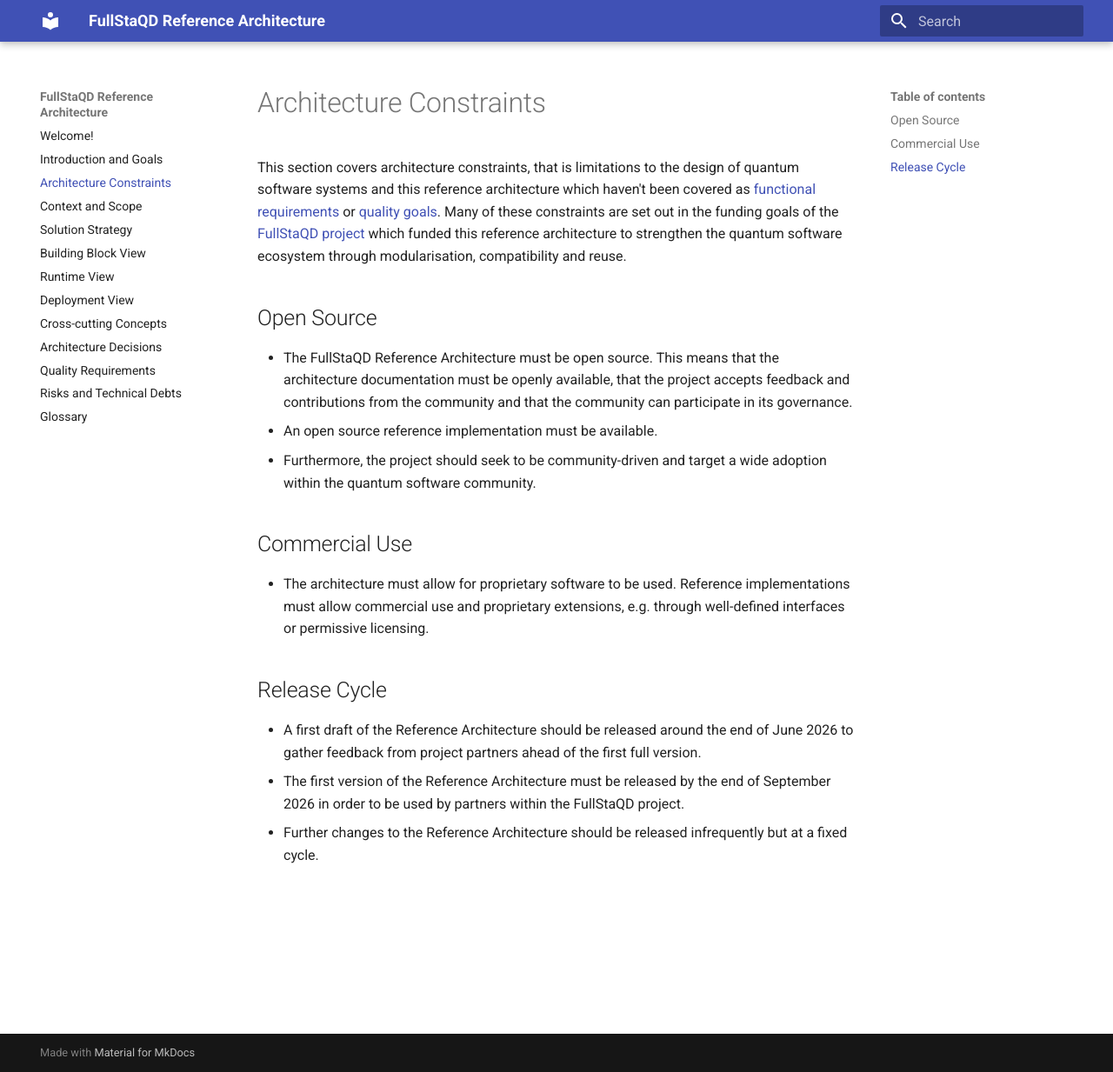
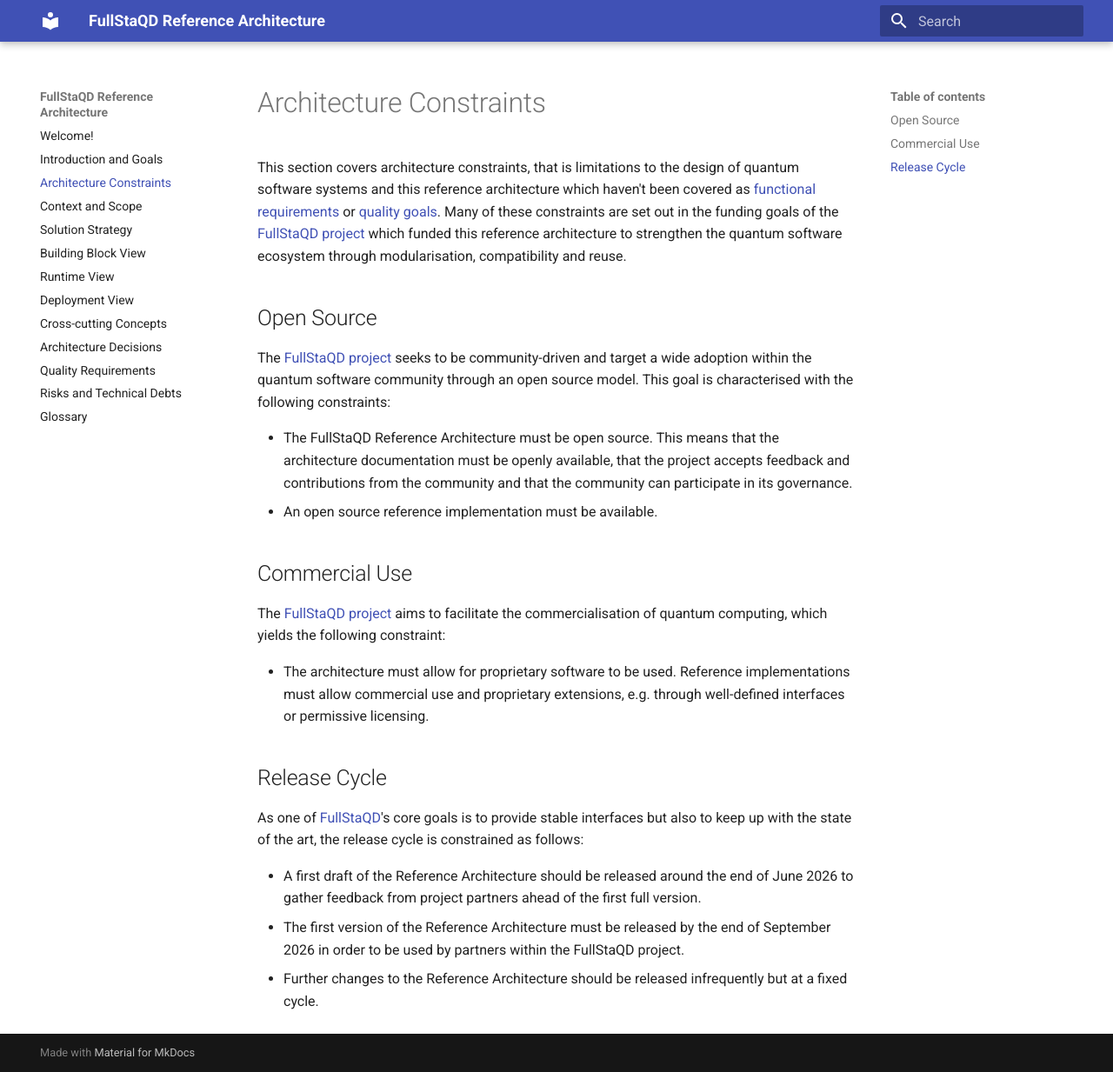
Before and after one commit to FullStaQD/architecture, an MkDocs documentation site: the page built from docs/02_architecture_constraints.md, in a window 1280 px wide and 1233 px high. Shown: the whole window at 87% size. Built offline with MkDocs 1.6.1 and Material for MkDocs 9.7.7, drawn with Linux system fonts in a browser that asks for light colours.

Commit message:
docs(constraints): motivate each set of constraints

```diff
--- a/docs/02_architecture_constraints.md
+++ b/docs/02_architecture_constraints.md
@@ -6,25 +6,35 @@
 [functional requirements](./01_introduction_and_goals.md#_requirements_overview)
 or [quality goals](./10_quality_requirements.md).
 Many of these constraints are set out in the funding goals of the
-[FullStaQD project](https://www.digital.iao.fraunhofer.de/en/competences/quantum-computing/FullStaQD.html)
+[FullStaQD project][fullstaqd]
 which funded this reference architecture to strengthen the quantum software
 ecosystem through modularisation, compatibility and reuse.
 
 ## Open Source
+The [FullStaQD project][fullstaqd] seeks to be community-driven and target a
+wide adoption within the quantum software community through an open source
+model.
+This goal is characterised with the following constraints:
+
 * The FullStaQD Reference Architecture must be open source.
   This means that the architecture documentation must be openly available,
   that the project accepts feedback and contributions from the community and
   that the community can participate in its governance.
 * An open source reference implementation must be available.
-* Furthermore, the project should seek to be community-driven and target a
-  wide adoption within the quantum software community.
 
 ## Commercial Use
+The [FullStaQD project][fullstaqd] aims to facilitate the commercialisation of
+quantum computing, which yields the following constraint:
+
 * The architecture must allow for proprietary software to be used.
   Reference implementations must allow commercial use and proprietary
   extensions, e.g. through well-defined interfaces or permissive licensing.
 
 ## Release Cycle
+As one of [FullStaQD][fullstaqd]'s core goals is to provide stable interfaces
+but also to keep up with the state of the art, the release cycle is constrained
+as follows:
+
 * A first draft of the Reference Architecture should be released around the
   end of June 2026 to gather feedback from project partners ahead of the first
   full version.
@@ -33,3 +43,5 @@
   project.
 * Further changes to the Reference Architecture should be released
   infrequently but at a fixed cycle.
+
+[fullstaqd]: https://www.digital.iao.fraunhofer.de/en/competences/quantum-computing/FullStaQD.html
```
